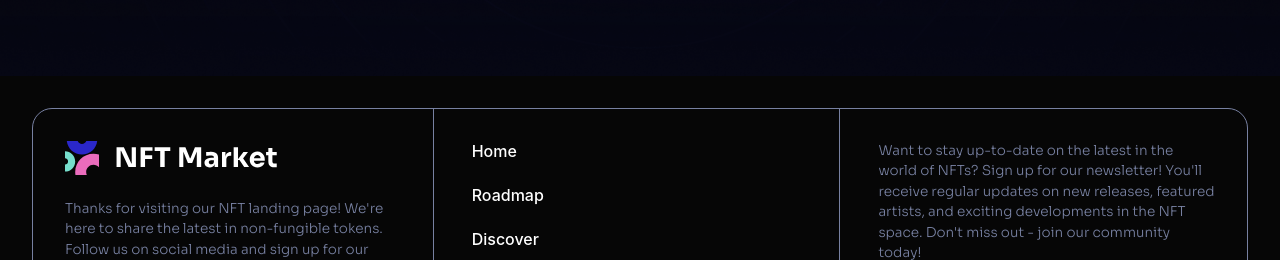
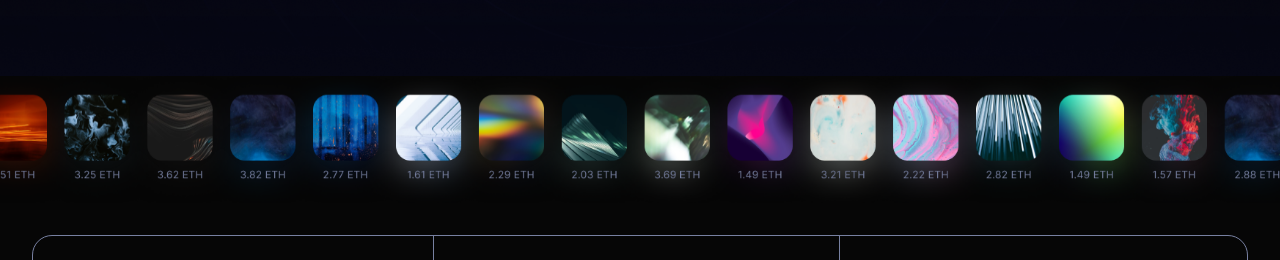
Before and after one commit to MichalJankowsk/nifty-landing, a Next.js app: page / in a window 1280 px wide. Shown: the part 802-1062 px from the top of the page. Built offline with nearby package versions, Linux system fonts and the light colour scheme.

Commit message:
Bottom ETH NFT Row #9

```diff
--- /dev/null
+++ b/src/components/eth-row/EthRow.js
@@ -0,0 +1,11 @@
+import Image from 'next/image'
+
+import stl from './EthRow.module.scss'
+
+const EthRow = () => (
+  <div className={stl.container}>
+    <Image src="/assets/png/ETH-row.png" width={2010} height={200} />
+  </div>
+)
+
+export default EthRow
--- /dev/null
+++ b/src/components/eth-row/EthRow.module.scss
@@ -0,0 +1,20 @@
+@import 'styles/common';
+
+.container {
+  @extend .flexCenter;
+
+  img {
+    scale: 1.1;
+    animation: zigZag 1s ease-in-out infinite alternate;
+  }
+}
+
+@keyframes zigZag {
+  0% {
+    translate: 0 0;
+  }
+
+  100% {
+    translate: -1% 0;
+  }
+}
--- /dev/null
+++ b/src/components/eth-row/index.js
@@ -0,0 +1,3 @@
+import EthRow from './EthRow'
+
+export default EthRow
--- a/src/screens/home/Home.js
+++ b/src/screens/home/Home.js
@@ -5,6 +5,7 @@ import clsx from 'clsx'
 import Header from 'components/header'
 import Footer from 'components/footer'
 import Intro from 'components/sections/intro'
+import EthRow from 'components/eth-row'
 
 import stl from './Home.module.scss'
 
@@ -39,6 +40,7 @@ const Home = () => {
       </Head>
       <Header />
       <Intro />
+      <EthRow />
       <Footer />
     </div>
   )
--- a/src/styles/animations.scss
+++ b/src/styles/animations.scss
@@ -99,6 +99,16 @@
   }
 }
 
+@keyframes zigZag {
+  0% {
+    translate: 0 0;
+  }
+
+  100% {
+    translate: -1% 0;
+  }
+}
+
 // classes
 .blowUp {
   animation: blowUp 0.25s ease-in-out forwards;
```
Also changed, not shown: public/assets/png/ETH-row.png (added).
